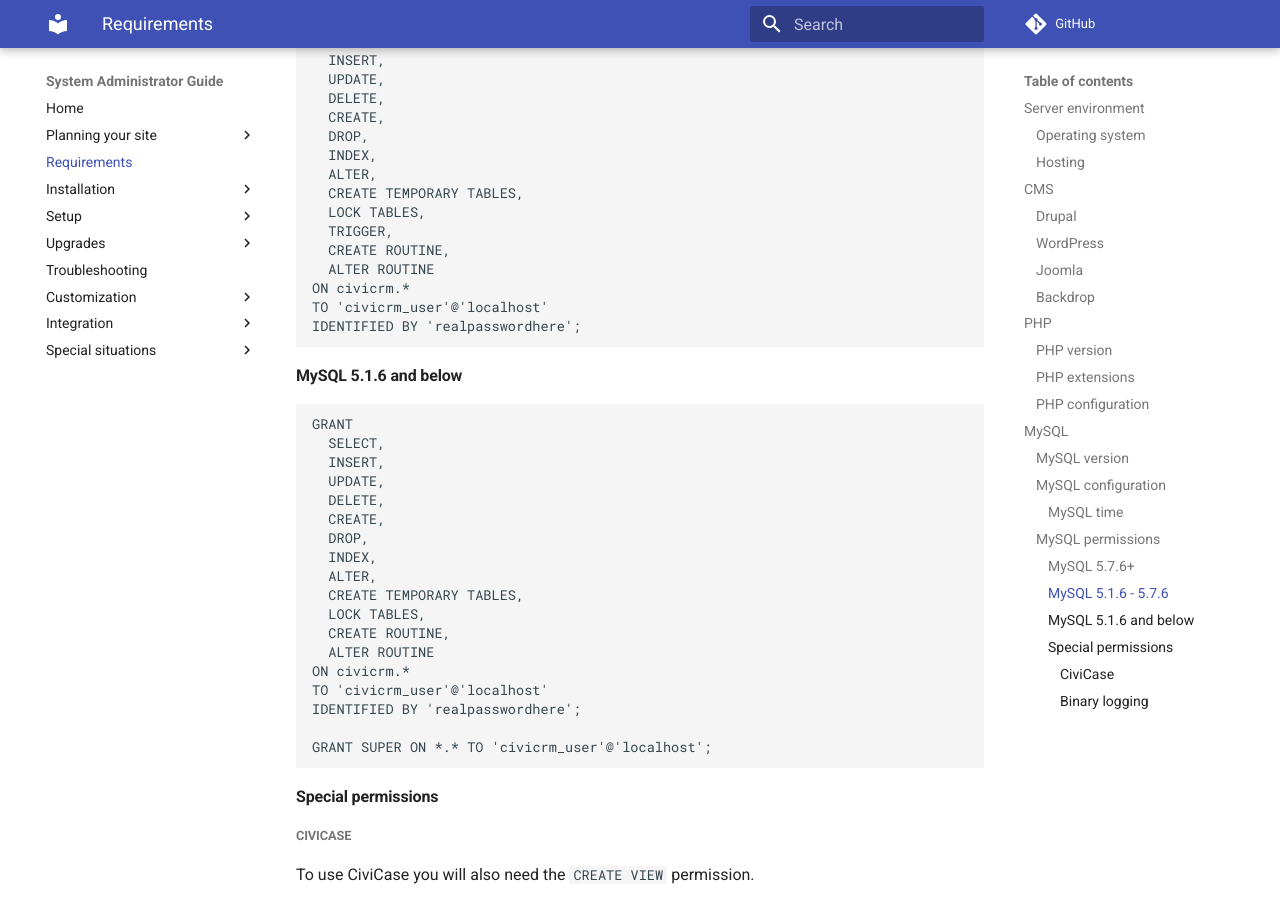
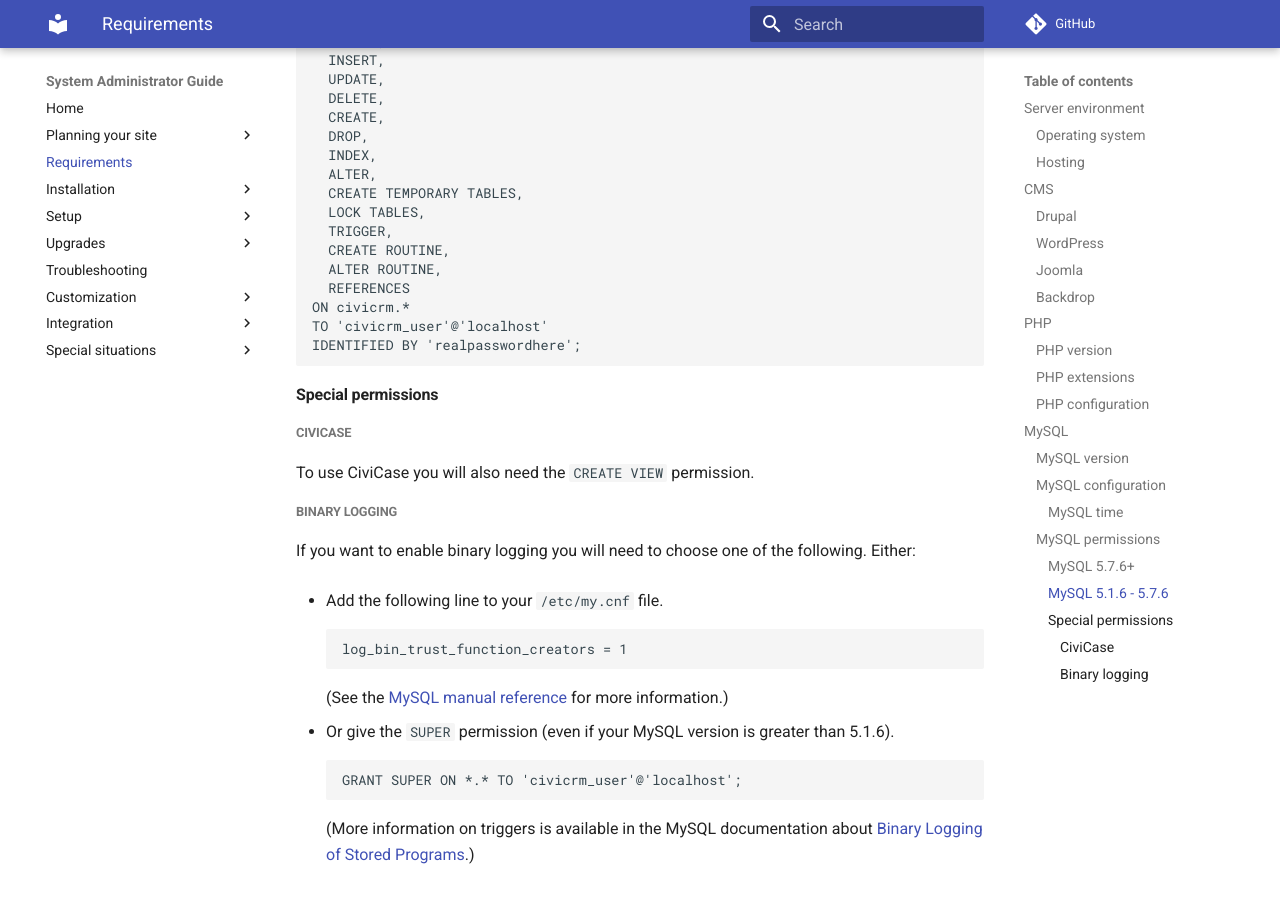
Before and after one commit to civicrm/civicrm-sysadmin-guide, an MkDocs documentation site: the page built from docs/requirements.md, in a window 1280 px wide and 900 px high, scrolled down 5072 px. Built offline with MkDocs 1.6.1 and Material for MkDocs 9.7.7, drawn with Linux system fonts in a browser that asks for light colours; comment, search, counter and statistics services are not loaded; old or Windows-style settings are respelled for this version of MkDocs.

Commit message:
fixes msising REFERENCES in mysql permissions
closes issue #91 and removes coverage of mysql 5.1, whcih was EOL in 2013

````diff
--- a/docs/requirements.md
+++ b/docs/requirements.md
@@ -156,33 +156,11 @@ GRANT
   LOCK TABLES,
   TRIGGER,
   CREATE ROUTINE,
-  ALTER ROUTINE
+  ALTER ROUTINE,
+  REFERENCES
 ON civicrm.*
 TO 'civicrm_user'@'localhost'
 IDENTIFIED BY 'realpasswordhere';
-```
-
-#### MySQL 5.1.6 and below
-
-```sql
-GRANT
-  SELECT,
-  INSERT,
-  UPDATE,
-  DELETE,
-  CREATE,
-  DROP,
-  INDEX,
-  ALTER,
-  CREATE TEMPORARY TABLES,
-  LOCK TABLES,
-  CREATE ROUTINE,
-  ALTER ROUTINE
-ON civicrm.*
-TO 'civicrm_user'@'localhost'
-IDENTIFIED BY 'realpasswordhere';
-
-GRANT SUPER ON *.* TO 'civicrm_user'@'localhost';
 ```
 
 #### Special permissions
````
